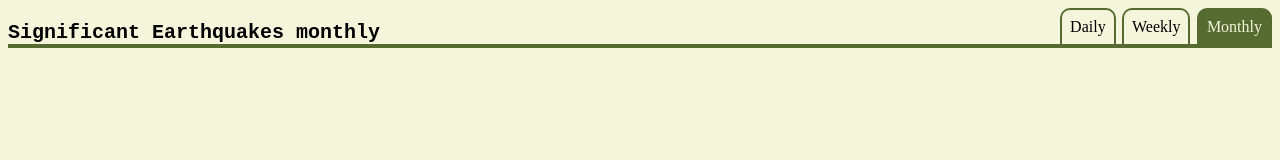
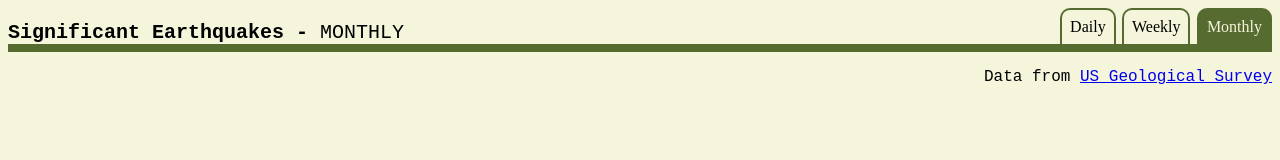
Before and after one commit to jgoto/USGS-Earthquake-tracker, a plain HTML site: page index.html in a window 1280 px wide. Drawn offline with Linux system fonts and the light colour scheme; no server answers.

Commit message:
final touches with the css

```diff
--- a/index.html
+++ b/index.html
@@ -8,7 +8,7 @@
 </head>
 <body>
     <div id="header">
-        <h1>Significant Earthquakes<span id="earthquake-interval"> monthly</span></h1>
+        <h1>Significant Earthquakes - <span id="earthquake-interval"></span></h1>
         <div id="interval-links">
             <span id="daily" class="timespan">Daily</span>
             <span id="weekly" class="timespan">Weekly</span>
@@ -18,6 +18,9 @@
     <div id = "content-container">
 
     </div>
+    <div id = "footer">
+        <p>Data from <a href="https://earthquake.usgs.gov/earthquakes/feed/v1.0/geojson.php">US Geological Survey</a></p>
+    </div>
     <script src="src/earthquake.js"></script>
 </body>
 </html>
--- a/src/earthquake.js
+++ b/src/earthquake.js
@@ -1,6 +1,7 @@
 const USGS_EARTHQUAKE_MONTHLY_URL = "https://earthquake.usgs.gov/earthquakes/feed/v1.0/summary/significant_month.geojson";
 const USGS_EARTHQUAKE_WEEKLY_URL = "https://earthquake.usgs.gov/earthquakes/feed/v1.0/summary/significant_week.geojson";
 const USGS_EARTHQUAKE_DAILY_URL = "https://earthquake.usgs.gov/earthquakes/feed/v1.0/summary/significant_day.geojson";
+const interval = document.getElementById("earthquake-interval");
 const dailyTab = document.getElementById("daily");
 const weeklyTab = document.getElementById("weekly");
 const monthlyTab = document.getElementById("monthly");
@@ -83,6 +84,7 @@ const fetchEarthquakeList = async(url)=>{
 function changeTab(url, tab){
     fetchEarthquakeList(url);
     updateFolderLinks(tab);
+    interval.innerText = `${tab.toUpperCase()}`;
 }
 
 dailyTab.addEventListener("click", function(event){
--- a/style.css
+++ b/style.css
@@ -15,8 +15,14 @@ body{
 
 #header h1{
     font-size: 1.25em;
+    font-weight: bold;
     font-family: 'Courier New', Courier, monospace;
     margin-bottom: 0;
+}
+
+#earthquake-interval{
+    font-weight: 100;
+    font-size: 1em;
 }
 
 #interval-links{
@@ -30,8 +36,15 @@ body{
     flex-wrap: wrap;
 }
 
+#footer{
+    text-align: right;
+    border-top: 4px solid darkolivegreen;
+    font-family:'Courier New', Courier, monospace;
+}
+
 div.card{
     width: 50%;
+    box-sizing: border-box;
 }
 
 .timespan{
@@ -48,3 +61,9 @@ div.card{
     background-color: darkolivegreen;
     color: beige;
 }
+
+@media (min-width: 1100px){
+    div.card{
+        width: 33%;
+    }
+}
```
